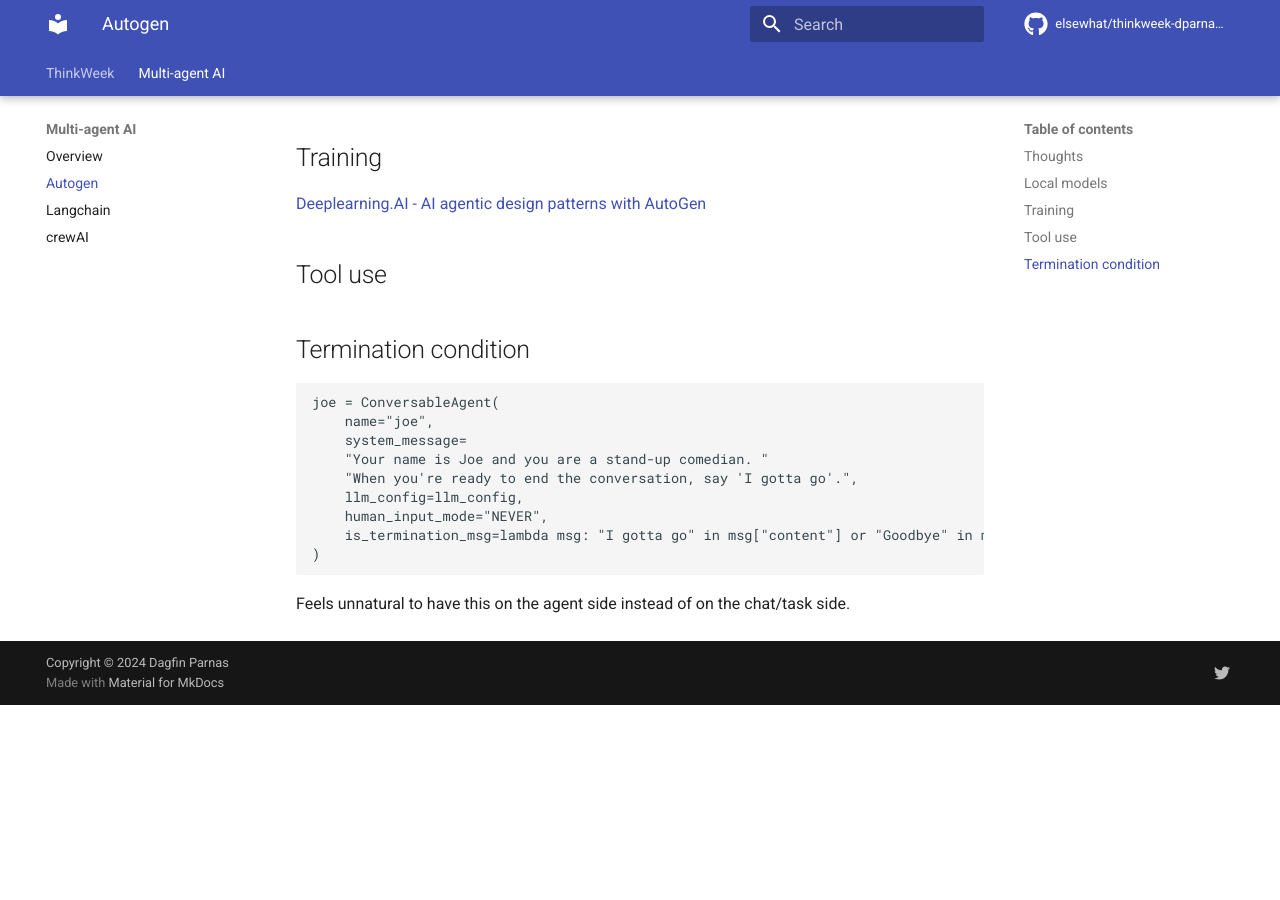
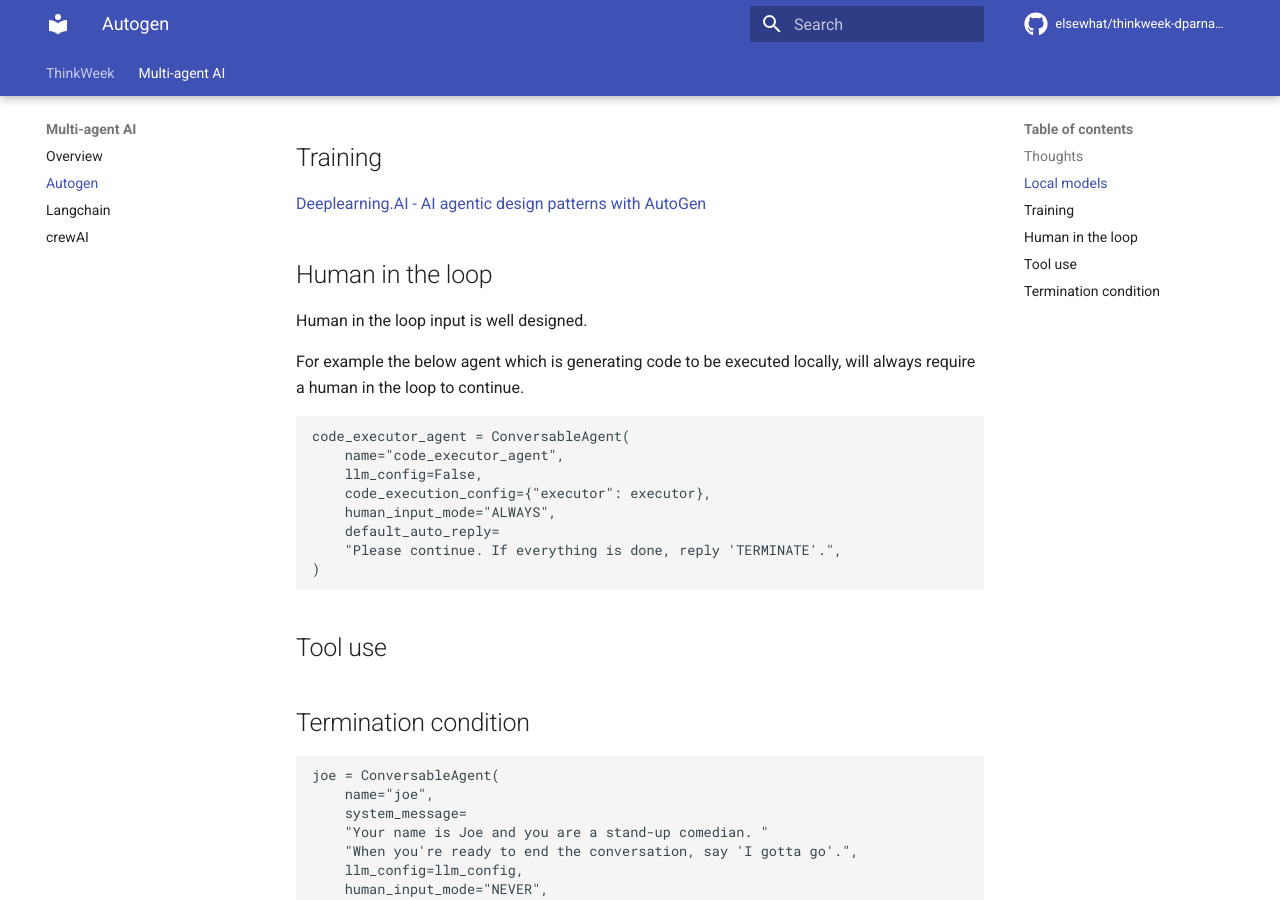
Before and after one commit to elsewhat/thinkweek-dparnas-2024, an MkDocs documentation site: the page built from docs/multi-agent/autogen.md, in a window 1280 px wide and 900 px high, scrolled down 884 px. Built offline with MkDocs 1.6.1 and Material for MkDocs 9.7.7, drawn with Linux system fonts in a browser that asks for light colours; comment, search, counter and statistics services are not loaded; before the commit the page ends 1589 px from its top, so only the background shows below that.

Commit message:
autogen updates

````diff
--- a/docs/multi-agent/autogen.md
+++ b/docs/multi-agent/autogen.md
@@ -18,6 +18,7 @@
 ```
 
 
+
 ## Local models
 Autogen supports [integration with non-OpenAI models](https://microsoft.github.io/autogen/docs/topics/non-openai-models/about-using-nonopenai-models), but it appears somewhat limited and not core functionality.
 
@@ -33,6 +34,23 @@
 ## Training
 
 [Deeplearning.AI - AI agentic design patterns with AutoGen](https://www.deeplearning.ai/short-courses/ai-agentic-design-patterns-with-autogen/)
+
+
+## Human in the loop
+Human in the loop input is well designed.
+
+For example the below agent which is generating code to be executed locally, will always require a human in the loop to continue.
+
+```
+code_executor_agent = ConversableAgent(
+    name="code_executor_agent",
+    llm_config=False,
+    code_execution_config={"executor": executor},
+    human_input_mode="ALWAYS",
+    default_auto_reply=
+    "Please continue. If everything is done, reply 'TERMINATE'.",
+)
+```
 
 
 ## Tool use
````
